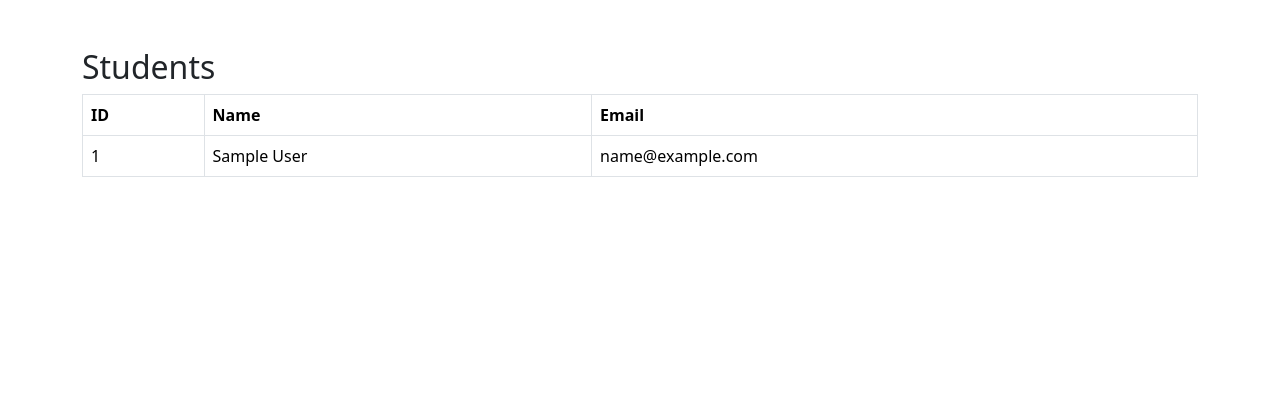
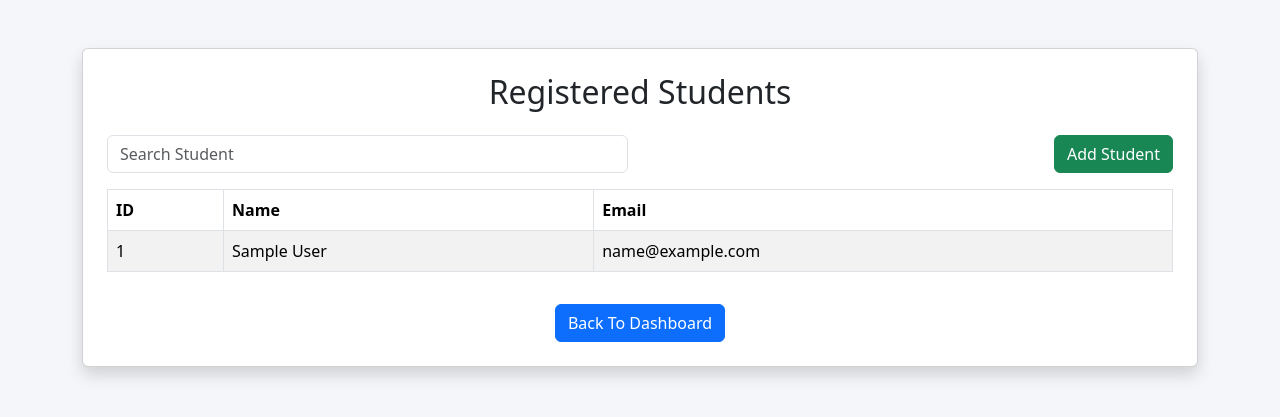
Before and after one commit to Nirmala5071/attendance-system, a Flask app: page /students in a window 1280 px wide. Shown: the top 417 px of the page. Run offline with Flask 3, Linux system fonts and the light colour scheme; tables that the repository leaves empty hold one stand-in row (values such as "Sample post").

Commit message:
Update students.html

```diff
--- a/templates/students.html
+++ b/templates/students.html
@@ -3,17 +3,50 @@
 
 <head>
 
+    <title>Students List</title>
+
     <link href="https://cdn.jsdelivr.net/npm/bootstrap@5.3.3/dist/css/bootstrap.min.css" rel="stylesheet">
 
 </head>
 
-<body>
+<body style="background:#f4f6f9;">
 
 <div class="container mt-5">
 
-<h2>Students</h2>
+    <div class="card shadow p-4">
 
-<table class="table table-bordered">
+        <h2 class="text-center mb-4">
+            Registered Students
+        </h2>
+
+        <div class="row mb-3">
+
+            <div class="col-md-6">
+
+                <input
+                    type="text"
+                    id="searchInput"
+                    class="form-control"
+                    placeholder="Search Student">
+
+            </div>
+
+            <div class="col-md-6 text-end">
+
+                <a href="/register"
+                   class="btn btn-success">
+
+                   Add Student
+
+                </a>
+
+            </div>
+
+        </div>
+
+        <table class="table table-bordered table-striped" id="studentTable">
+
+            <thead>
 
                 <tr>
 
@@ -22,6 +55,10 @@
                     <th>Email</th>
 
                 </tr>
+
+            </thead>
+
+            <tbody>
 
                 {% for s in students %}
 
@@ -35,9 +72,47 @@
 
                 {% endfor %}
 
+            </tbody>
+
         </table>
 
+        <div class="text-center mt-3">
+
+            <a href="/"
+               class="btn btn-primary">
+
+               Back To Dashboard
+
+            </a>
+
         </div>
+
+    </div>
+
+</div>
+
+<script>
+
+document.getElementById("searchInput").addEventListener("keyup", function() {
+
+    let value = this.value.toLowerCase();
+
+    let rows = document.querySelectorAll("#studentTable tbody tr");
+
+    rows.forEach(function(row){
+
+        let text = row.innerText.toLowerCase();
+
+        row.style.display =
+        text.includes(value)
+        ? ""
+        : "none";
+
+    });
+
+});
+
+</script>
 
 </body>
 
```
Lines whose indentation alone changed are shown as unchanged.
